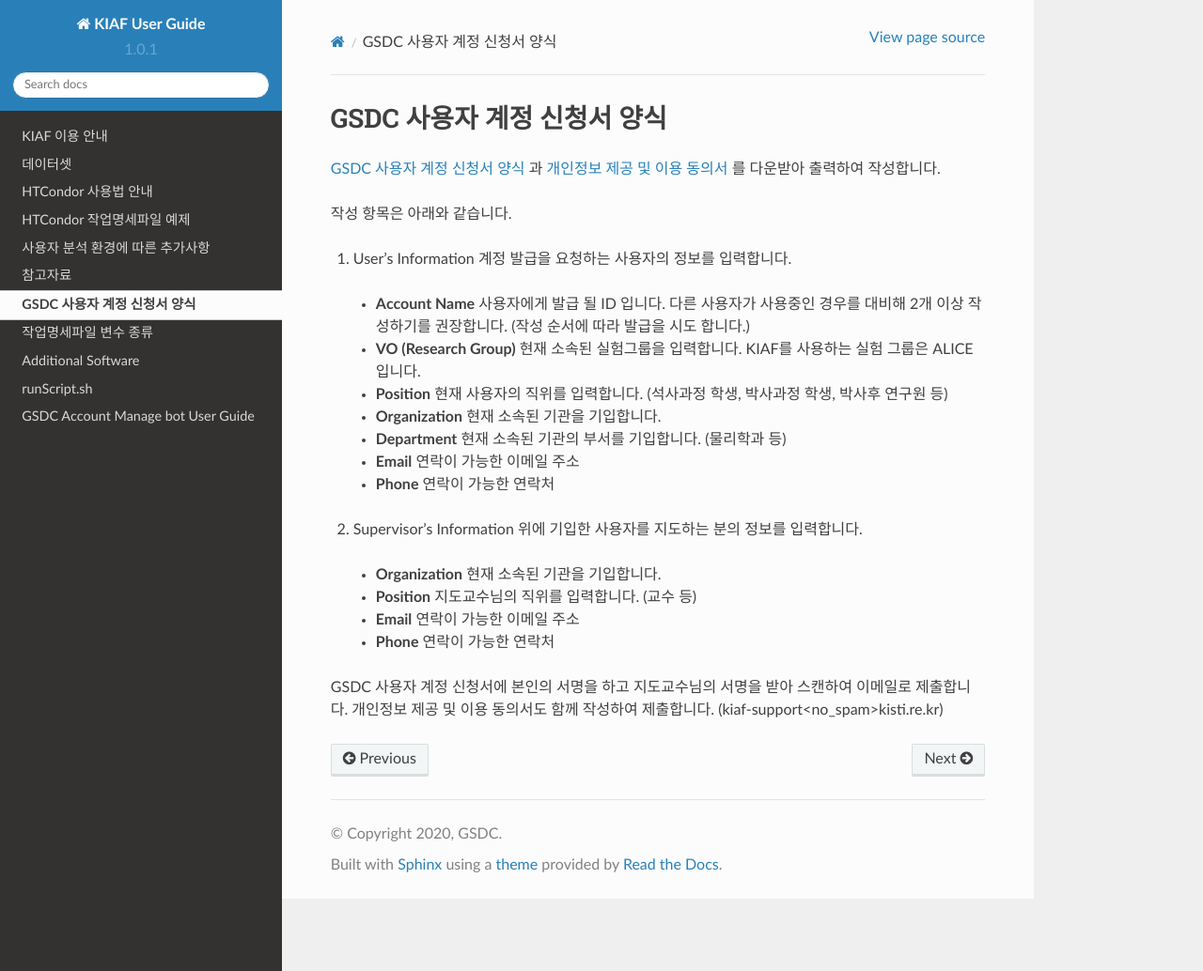
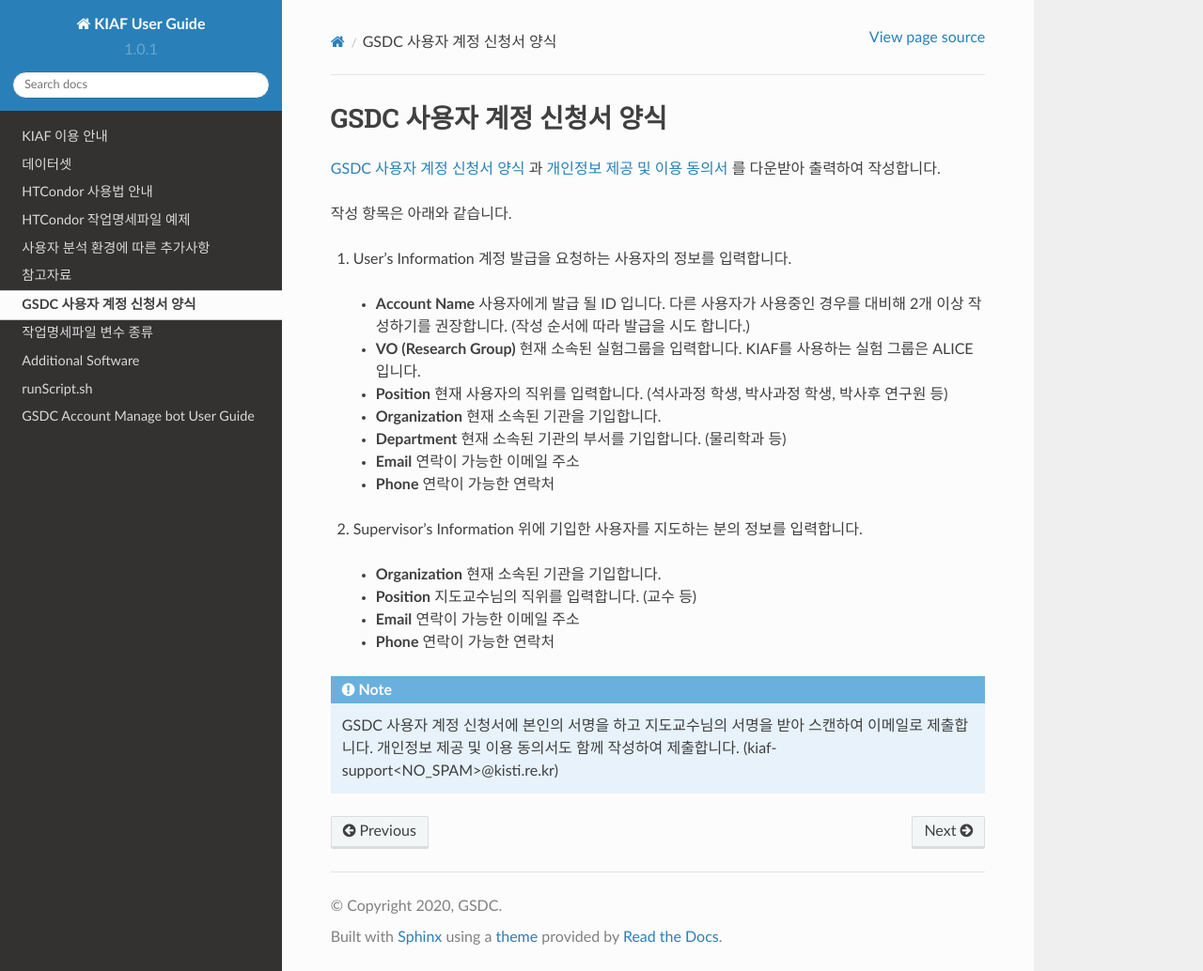
Before and after one commit to andiri/kiaf, a Sphinx documentation site: the page built from docs/source/appendix_a.rst, in a window 1280 px wide and 1034 px high. Shown: the whole window at 94% size. Built offline with Sphinx 7.4.7 and the Read the Docs theme 2.0.0, drawn with Linux system fonts in a browser that asks for light colours; some of the changed lines change nothing that is shown.

Commit message:
Update appendix_a.rst

```diff
--- a/docs/source/appendix_a.rst
+++ b/docs/source/appendix_a.rst
@@ -22,4 +22,7 @@
   * **Email** 연락이 가능한 이메일 주소
   * **Phone** 연락이 가능한 연락처
 
-GSDC 사용자 계정 신청서에 본인의 서명을 하고 지도교수님의 서명을 받아 스캔하여 이메일로 제출합니다. 개인정보 제공 및 이용 동의서도 함께 작성하여 제출합니다. (kiaf-support<no_spam>kisti.re.kr)
+.. note::
+
+  GSDC 사용자 계정 신청서에 본인의 서명을 하고 지도교수님의 서명을 받아 스캔하여 이메일로 제출합니다.
+  개인정보 제공 및 이용 동의서도 함께 작성하여 제출합니다. (kiaf-support<NO_SPAM>@kisti.re.kr)
```
